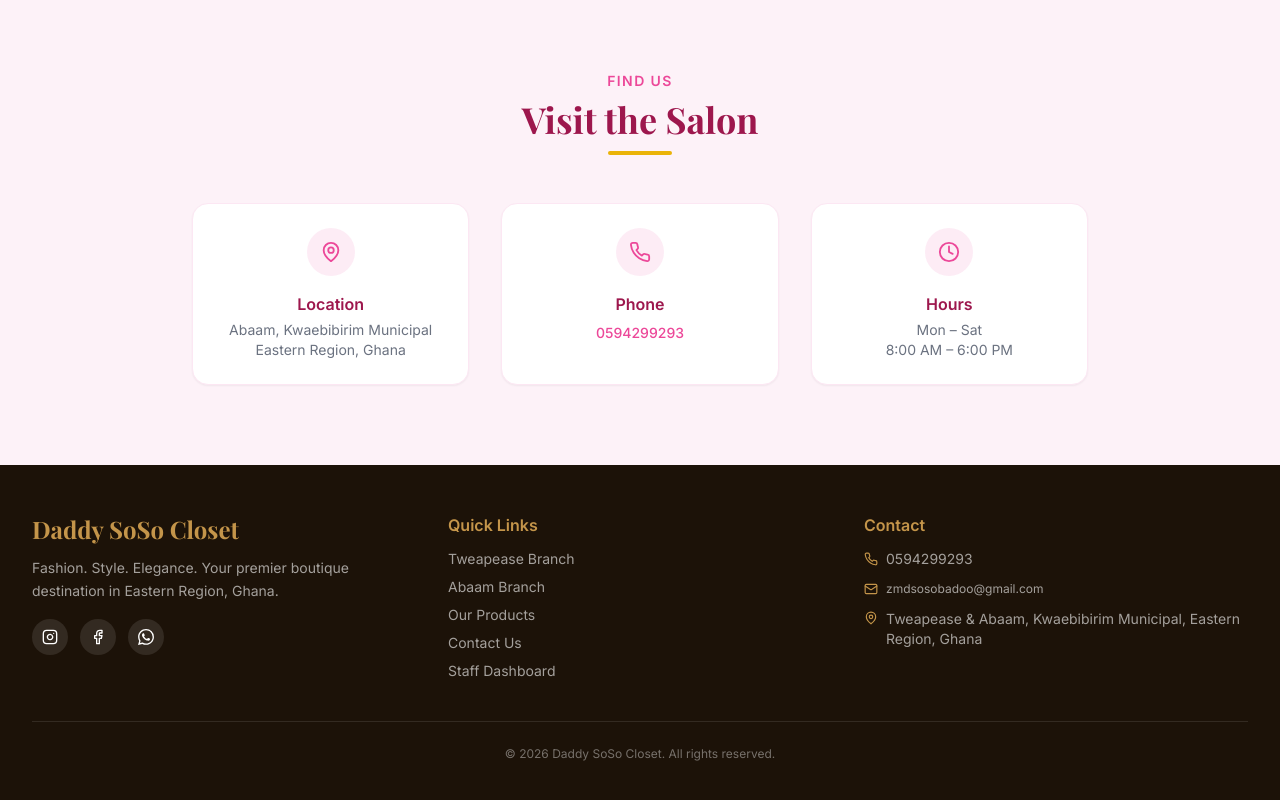
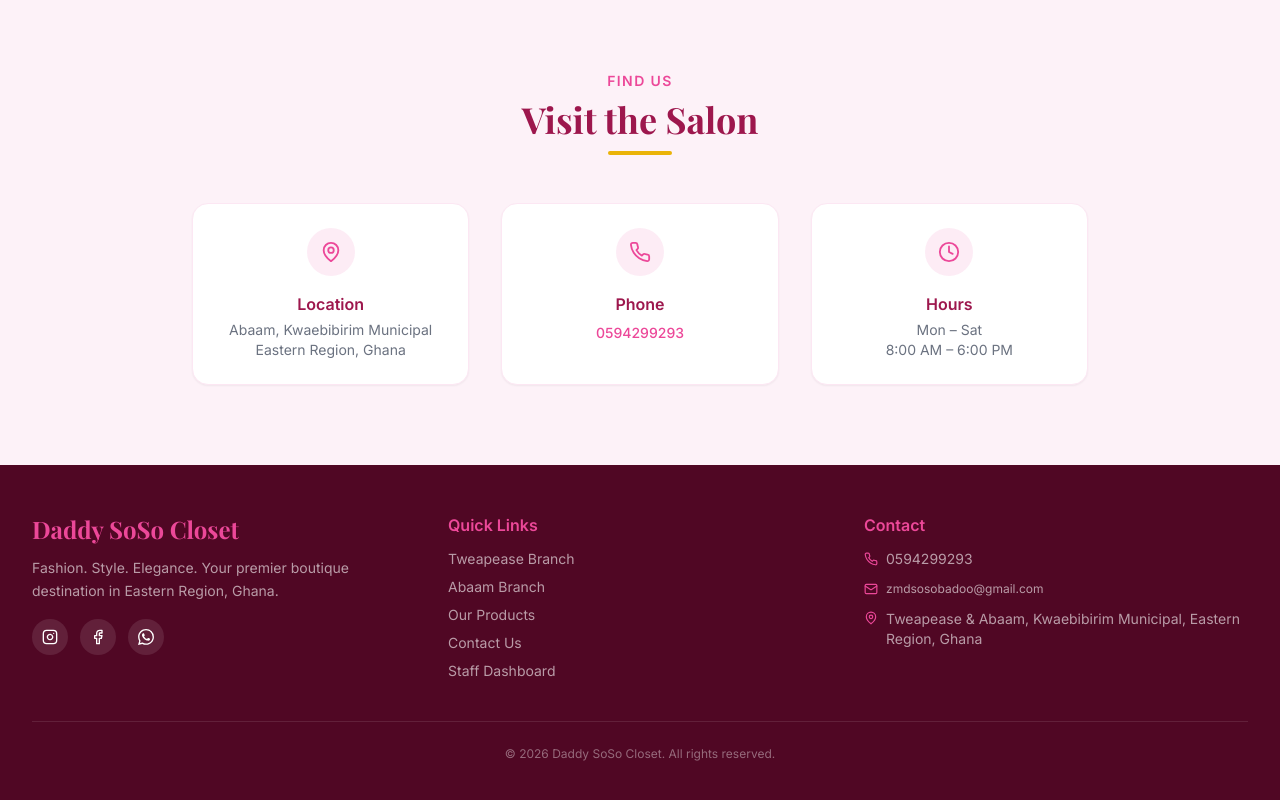
Before and after one commit to Giddymax/daddy-soso-closet, a Next.js app: page /salon in a window 1280 px wide. Shown: the part 4452-5252 px from the top of the page. Built offline with nearby package versions, Linux system fonts and the light colour scheme; no server answers; the database is empty; a web font is replaced by a local one.

Commit message:
daddy-soso-boutique

```diff
--- a/src/app/salon/page.tsx
+++ b/src/app/salon/page.tsx
@@ -298,6 +298,7 @@
         phone={s.phone_number}
         email={s.email}
         tagline={s.footer_tagline}
+        theme="pink"
       />
     </div>
   );
--- a/src/components/layout/Footer.tsx
+++ b/src/components/layout/Footer.tsx
@@ -7,6 +7,7 @@
   phone?: string;
   email?: string;
   tagline?: string;
+  theme?: "default" | "pink";
 }
 
 export default function Footer({
@@ -15,22 +16,29 @@
   phone = "0594299293",
   email = "zmdsosobadoo@gmail.com",
   tagline = "Fashion. Style. Elegance. Your premier boutique destination in Eastern Region, Ghana.",
+  theme = "default",
 }: FooterProps) {
+  const pink = theme === "pink";
+  const bg         = pink ? "bg-[#500724]"         : "bg-[#1C1208]";
+  const accent     = pink ? "text-[#EC4899]"        : "text-[#C4954A]";
+  const accentBg   = pink ? "hover:bg-[#EC4899]"   : "hover:bg-[#C4954A]";
+  const hoverAccent = pink ? "hover:text-[#EC4899]" : "hover:text-[#C4954A]";
+
   return (
-    <footer className="bg-[#1C1208] text-white">
+    <footer className={`${bg} text-white`}>
       <div className="max-w-7xl mx-auto px-4 sm:px-6 lg:px-8 py-12">
         <div className="grid grid-cols-1 md:grid-cols-3 gap-8">
           {/* Brand */}
           <div>
-            <h3 className="font-playfair text-2xl font-bold text-[#C4954A] mb-3">
+            <h3 className={`font-playfair text-2xl font-bold ${accent} mb-3`}>
               Daddy SoSo Closet
             </h3>
             <p className="text-white/60 text-sm leading-relaxed">{tagline}</p>
             <div className="flex gap-3 mt-4">
-              <a href={instagramUrl || "#"} aria-label="Instagram" target="_blank" rel="noopener noreferrer" className="w-9 h-9 rounded-full bg-white/10 flex items-center justify-center hover:bg-[#C4954A] transition-colors">
+              <a href={instagramUrl || "#"} aria-label="Instagram" target="_blank" rel="noopener noreferrer" className={`w-9 h-9 rounded-full bg-white/10 flex items-center justify-center ${accentBg} transition-colors`}>
                 <Instagram size={16} />
               </a>
-              <a href={facebookUrl || "#"} aria-label="Facebook" target="_blank" rel="noopener noreferrer" className="w-9 h-9 rounded-full bg-white/10 flex items-center justify-center hover:bg-[#C4954A] transition-colors">
+              <a href={facebookUrl || "#"} aria-label="Facebook" target="_blank" rel="noopener noreferrer" className={`w-9 h-9 rounded-full bg-white/10 flex items-center justify-center ${accentBg} transition-colors`}>
                 <Facebook size={16} />
               </a>
               <a href={`https://wa.me/233${phone.replace(/^0/, "")}`} aria-label="WhatsApp" target="_blank" rel="noopener noreferrer" className="w-9 h-9 rounded-full bg-white/10 flex items-center justify-center hover:bg-[#25D366] transition-colors">
@@ -43,30 +51,30 @@
 
           {/* Quick Links */}
           <div>
-            <h4 className="font-semibold text-[#C4954A] mb-3">Quick Links</h4>
+            <h4 className={`font-semibold ${accent} mb-3`}>Quick Links</h4>
             <ul className="space-y-2 text-sm text-white/60">
-              <li><Link href="/tweapease" className="hover:text-[#C4954A] transition-colors">Tweapease Branch</Link></li>
-              <li><Link href="/abaam" className="hover:text-[#C4954A] transition-colors">Abaam Branch</Link></li>
-              <li><Link href="/#products" className="hover:text-[#C4954A] transition-colors">Our Products</Link></li>
-              <li><Link href="/#contact" className="hover:text-[#C4954A] transition-colors">Contact Us</Link></li>
-              <li><Link href="/auth/login" className="hover:text-[#C4954A] transition-colors">Staff Dashboard</Link></li>
+              <li><Link href="/tweapease" className={`${hoverAccent} transition-colors`}>Tweapease Branch</Link></li>
+              <li><Link href="/abaam" className={`${hoverAccent} transition-colors`}>Abaam Branch</Link></li>
+              <li><Link href="/#products" className={`${hoverAccent} transition-colors`}>Our Products</Link></li>
+              <li><Link href="/#contact" className={`${hoverAccent} transition-colors`}>Contact Us</Link></li>
+              <li><Link href="/auth/login" className={`${hoverAccent} transition-colors`}>Staff Dashboard</Link></li>
             </ul>
           </div>
 
           {/* Contact */}
           <div>
-            <h4 className="font-semibold text-[#C4954A] mb-3">Contact</h4>
+            <h4 className={`font-semibold ${accent} mb-3`}>Contact</h4>
             <ul className="space-y-3 text-sm text-white/60">
               <li className="flex items-center gap-2">
-                <Phone size={14} className="text-[#C4954A] shrink-0" />
-                <a href={`tel:${phone}`} className="hover:text-[#C4954A] transition-colors">{phone}</a>
+                <Phone size={14} className={`${accent} shrink-0`} />
+                <a href={`tel:${phone}`} className="hover:text-white transition-colors">{phone}</a>
               </li>
               <li className="flex items-center gap-2">
-                <Mail size={14} className="text-[#C4954A] shrink-0" />
-                <a href={`mailto:${email}`} className="hover:text-[#C4954A] transition-colors text-xs">{email}</a>
+                <Mail size={14} className={`${accent} shrink-0`} />
+                <a href={`mailto:${email}`} className="hover:text-white transition-colors text-xs">{email}</a>
               </li>
               <li className="flex items-start gap-2">
-                <MapPin size={14} className="text-[#C4954A] shrink-0 mt-0.5" />
+                <MapPin size={14} className={`${accent} shrink-0 mt-0.5`} />
                 <span>Tweapease &amp; Abaam, Kwaebibirim Municipal, Eastern Region, Ghana</span>
               </li>
             </ul>
```
